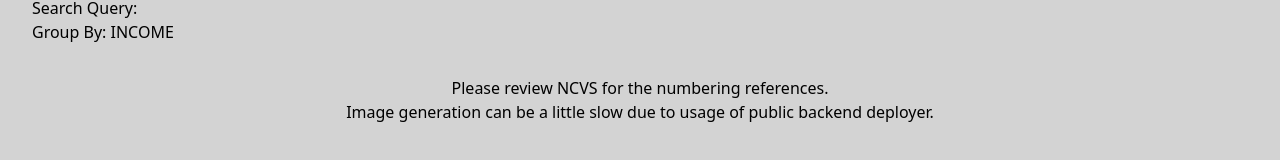
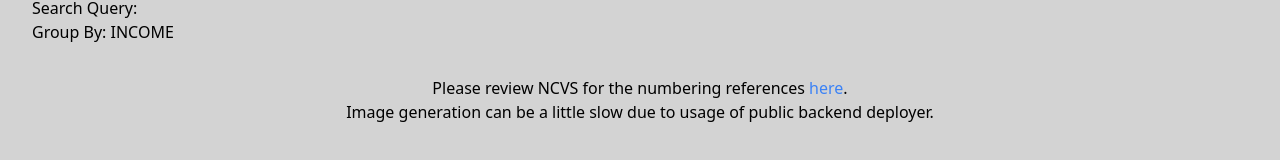
Before and after one commit to zelshahawy/crime-reports, a Next.js app: page / in a window 1280 px wide. Shown: the part 296-456 px from the top of the page. Built offline with nearby package versions, Linux system fonts and the light colour scheme.

Commit message:
added link to NCVS

```diff
--- a/app/page.tsx
+++ b/app/page.tsx
@@ -53,7 +53,7 @@ const Home: React.FC = () => {
                     <div className="mt-8 flex justify-center items-center">
                         <div className="text-center">
                             {imageUrl && <img src={imageUrl} alt="Crime Data Visualization" />}
-                            <p>Please review NCVS for the numbering references.</p>
+                            <p>Please review NCVS for the numbering references <a className='text-blue-500 hover:underline' href='https://bjs.ojp.gov/programs/ncvs#:~:text=Description,persons%20in%20about%20150%2C000%20households.'>here</a>.</p>
                             <p> Image generation can be a little slow due to usage of public backend deployer.</p>
                         </div>
                     </div>
```
